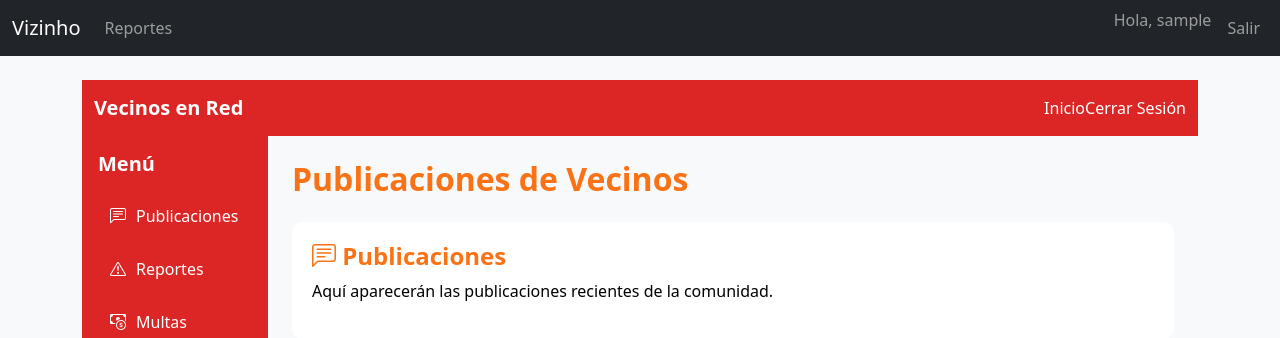
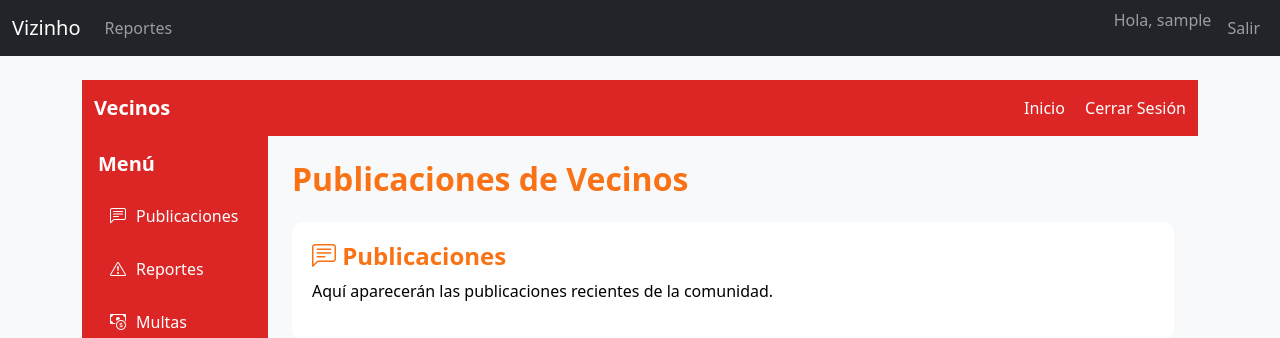
Before and after one commit to Seba-sRod-1808/Vizinho, a Django app: page / in a window 1280 px wide. Shown: the top 338 px of the page. Run offline with Django 5.2, Linux system fonts and the light colour scheme; the visitor is signed in with stand-in values (Sample User, id 1).

Commit message:
Perferccionando dashboard

```diff
--- a/core/templates/dashboard.html
+++ b/core/templates/dashboard.html
@@ -8,7 +8,7 @@
 <head>
   <meta charset="UTF-8">
   <meta name="viewport" content="width=device-width, initial-scale=1.0">
-  <title>Dashboard - Vecinos en Red</title>
+  <title>Dashboard -Menú de  Vecinos </title>
 
   <!-- Bootstrap 5 -->
   <link href="https://cdn.jsdelivr.net/npm/bootstrap@5.3.0/dist/css/bootstrap.min.css" rel="stylesheet">
@@ -83,9 +83,9 @@
   <!-- Navbar -->
   <nav class="navbar navbar-expand-lg navbar-dark" style="background-color:#dc2626;">
     <div class="container-fluid">
-      <a class="navbar-brand fw-bold" href="{% url 'dashboard' %}">Vecinos en Red</a>
+      <a class="navbar-brand fw-bold" href="{% url 'dashboard' %}">Vecinos</a>
       <div class="d-flex">
-        <a href="{% url 'dashboard' %}" class="nav-link text-white">Inicio</a>
+        <a href="{% url 'dashboard' %}" class="nav-link text-white">Inicio &emsp; </a>
         <a href="{% url 'logout' %}" class="nav-link text-white">Cerrar Sesión</a>
       </div>
     </div>
```
